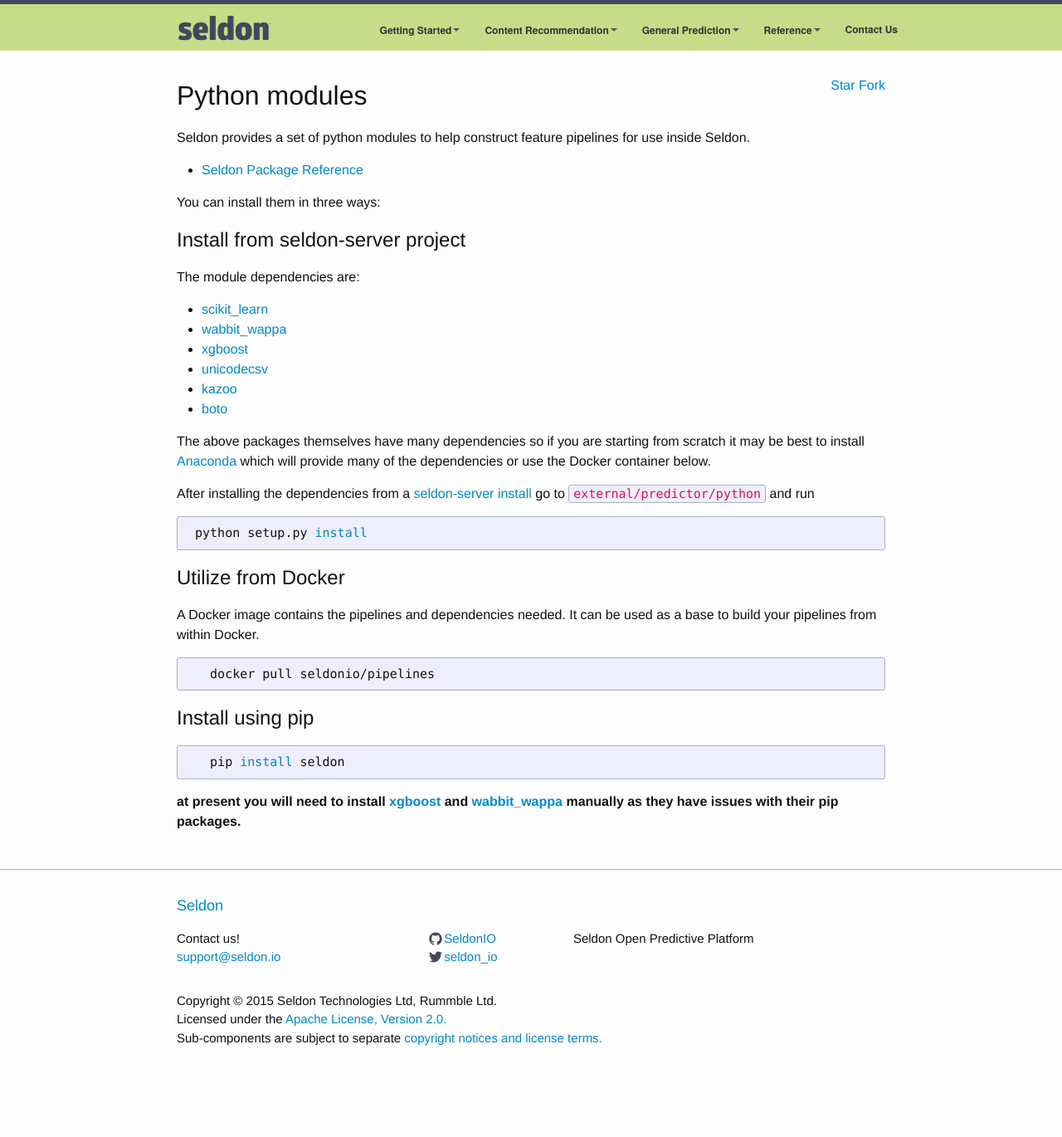
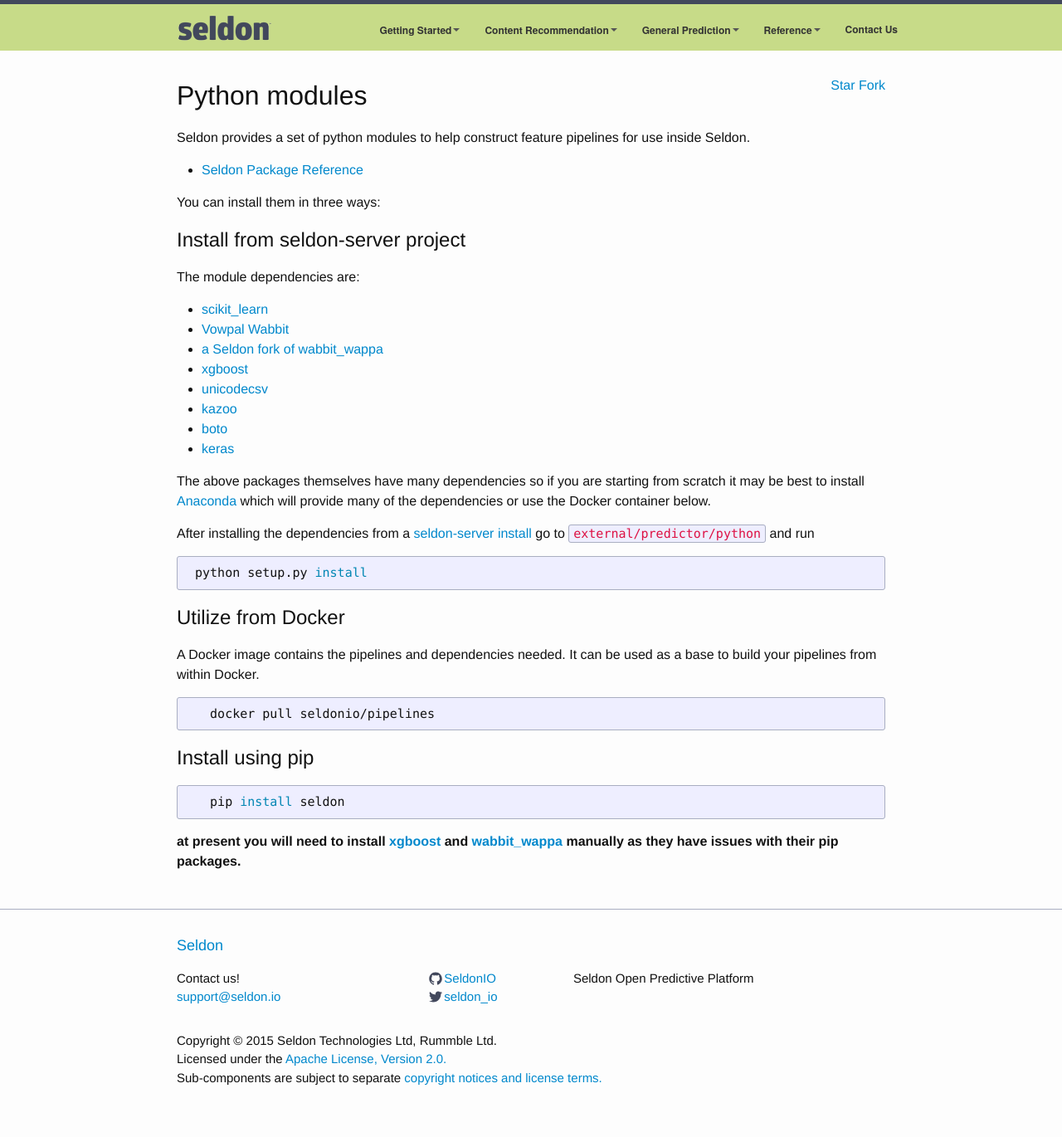
Before and after one commit to SeldonIO/seldonio.github.com, a Jekyll site: the page built from python-package.md, in a window 1280 px wide. Shown: the whole page at 83% size. Built offline with Jekyll 4.4.1, drawn with Linux system fonts in a browser that asks for light colours; before the commit the page ends 1322 px from its top, so only the background shows below that; grey boxes are pictures that could not be loaded.

Commit message:
update python dependencies to include fork wabbit wappa and vw and keras

```diff
--- a/python-package.md
+++ b/python-package.md
@@ -15,11 +15,13 @@ You can install them in three ways:
 The module dependencies are:
 
   * [scikit_learn](http://scikit-learn.org/stable/)
-  * [wabbit_wappa](https://github.com/mokelly/wabbit_wappa)
+  * [Vowpal Wabbit](https://github.com/JohnLangford/vowpal_wabbit/wiki)
+  * [a Seldon fork of wabbit_wappa](https://github.com/SeldonIO/wabbit_wappa)
   * [xgboost](https://github.com/dmlc/xgboost)
   * [unicodecsv](https://github.com/jdunck/python-unicodecsv)
   * [kazoo](https://kazoo.readthedocs.org/en/latest/)
   * [boto](https://github.com/boto/boto)
+  * [keras](https://github.com/fchollet/keras)
 
 The above packages themselves have many dependencies so if you are starting from scratch it may be best to install [Anaconda](http://continuum.io/downloads) which will provide many of the dependencies or use the Docker container below.
 
```
